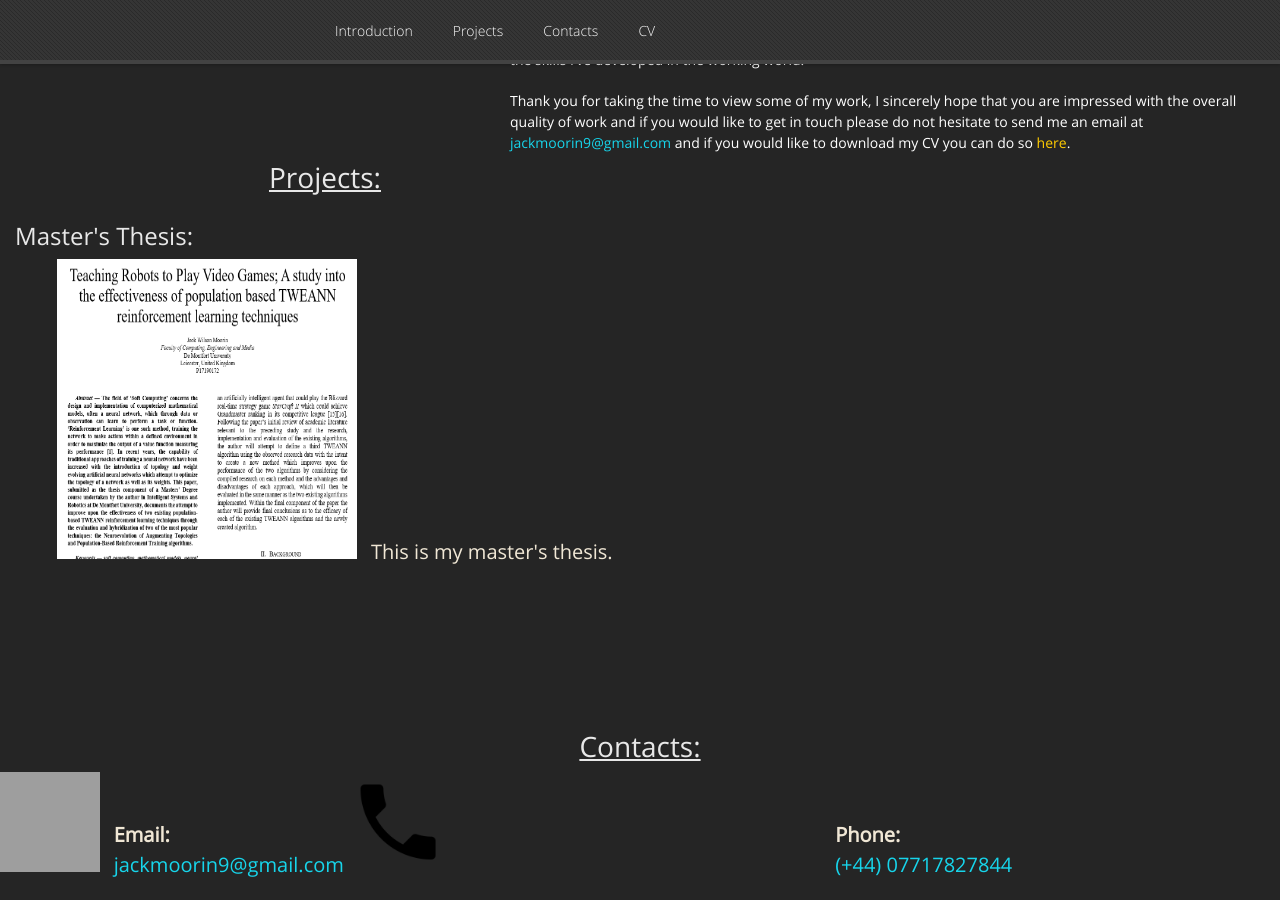
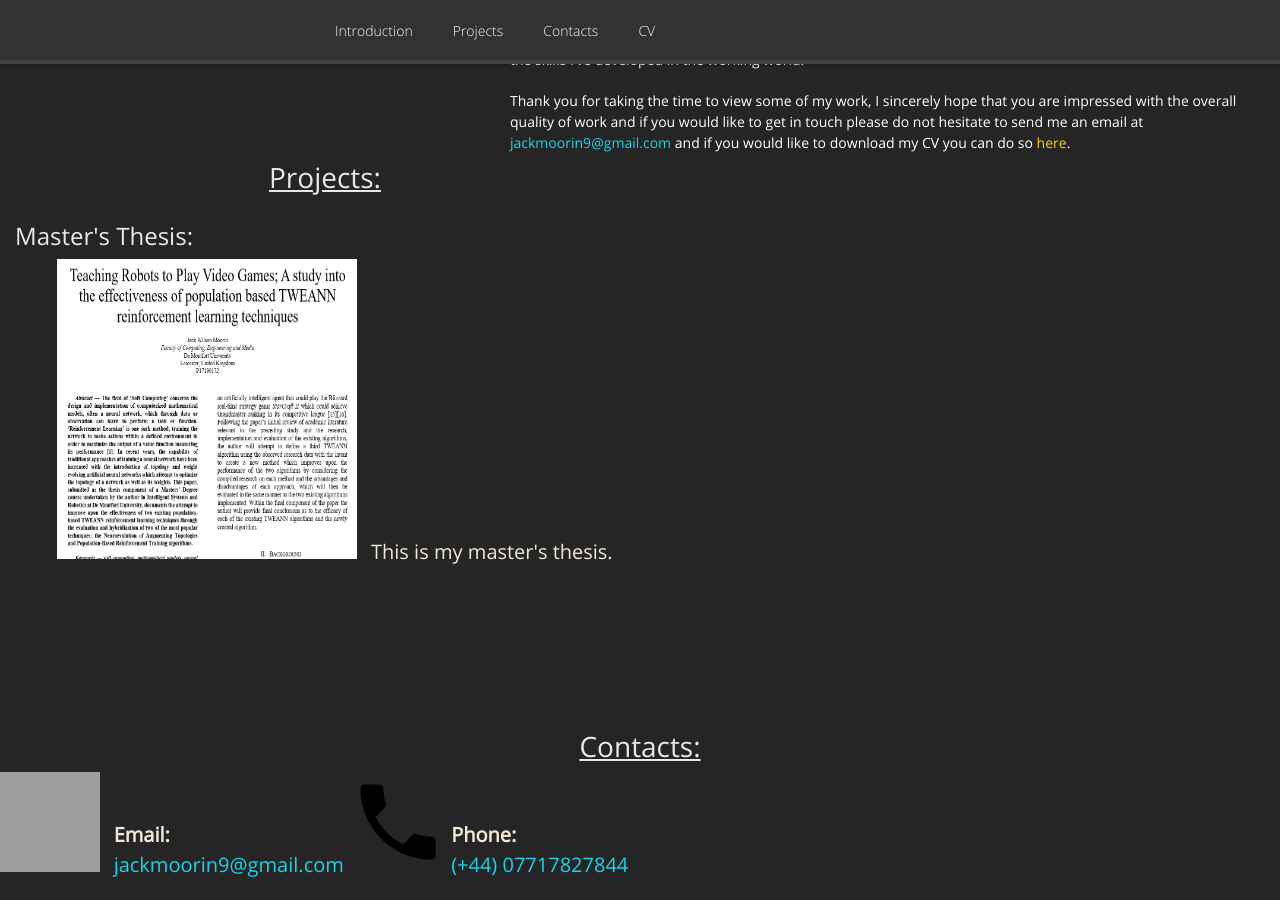
Before and after one commit to GamesProgrammingGrad2021/GamesProgrammingGrad2021.github.io, a Jekyll site: the page built from index.md, in a window 1280 px wide and 900 px high, scrolled down 1060 px. Built offline with Jekyll 4.4.1, drawn with Linux system fonts in a browser that asks for light colours; nearby versions of some CDN libraries; our own code applies the rules of GitHub Pages for plain Markdown files; grey boxes are pictures that could not be loaded.

Commit message:
Update default.html

```diff
--- a/_layouts/default.html
+++ b/_layouts/default.html
@@ -141,8 +141,8 @@
 			<span style="display: inline-block; font-size: 20px; padding-left: 10px;"><b>Email:</b><br><span style="color: #17d5eb;">jackmoorin9@gmail.com</span></span>
 
 			<!-- Phone -->
-			<img src="Phone_Icon.png" alt="Phone_Icon" width="100" height="100" style="padding-right: 30%;">
-			<span style="display: inline-block; font-size: 20px;"><b>Phone:</b><br><span style="color: #17d5eb;">(+44) 07717827844</span></span>
+			<span style="padding-right: 30%;"><img src="Phone_Icon.png" alt="Phone_Icon" width="100" height="100">
+			<span style="display: inline-block; font-size: 20px;"><b>Phone:</b><br><span style="color: #17d5eb;">(+44) 07717827844</span></span></span>
 		</div>
 	</div>
   </body>
```
